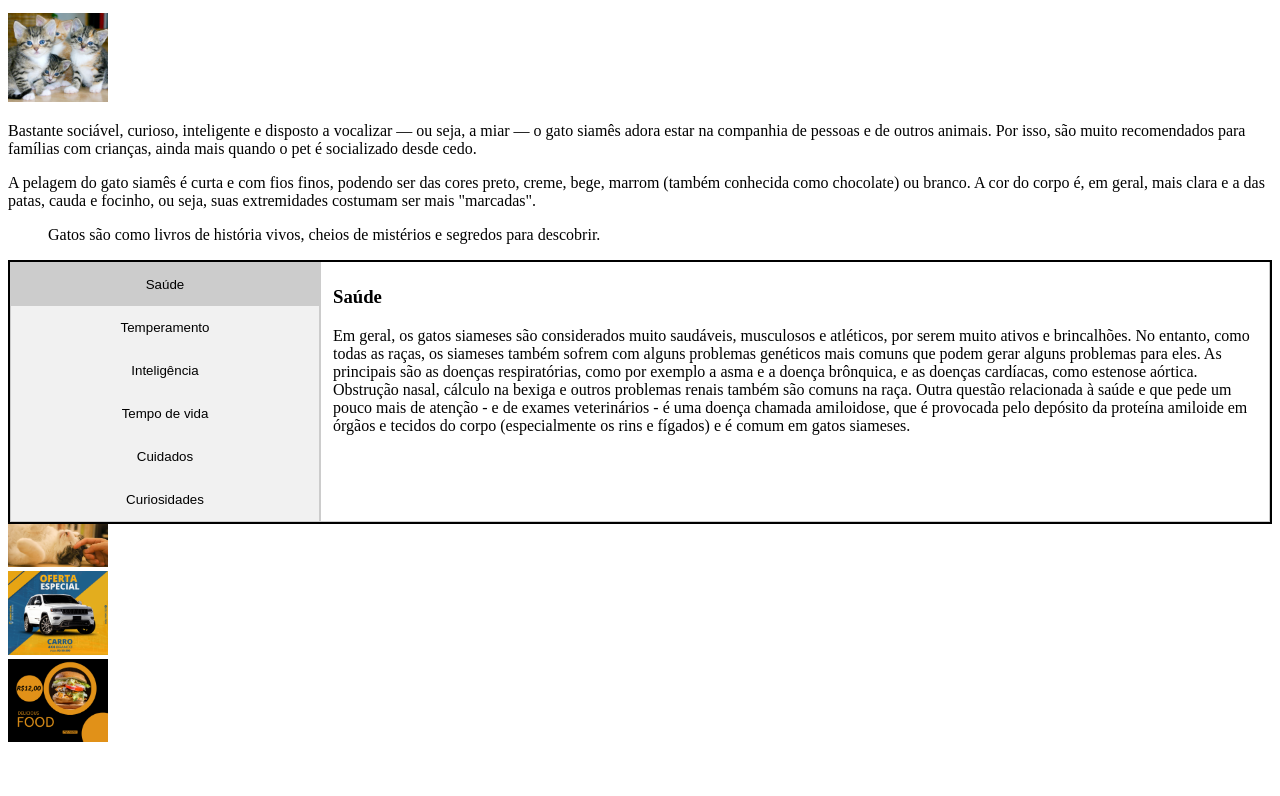
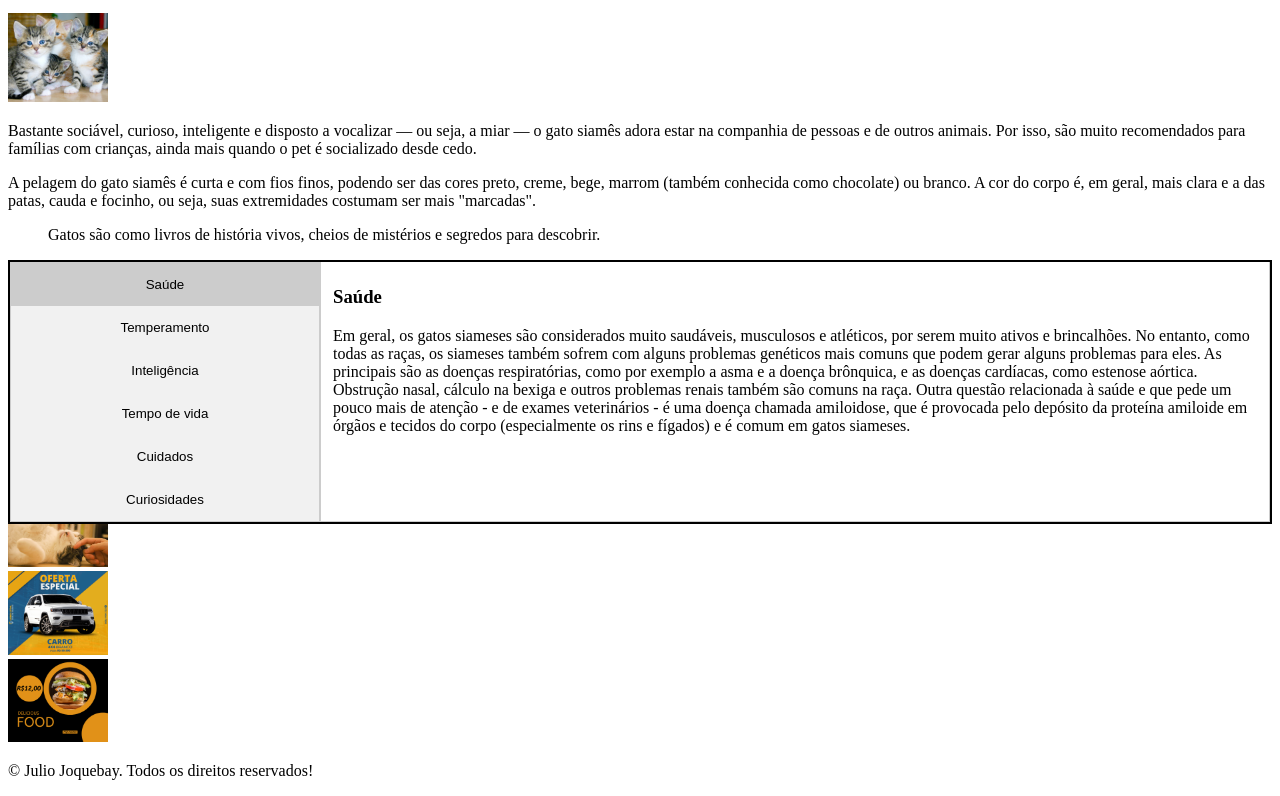
Before and after one commit to joqbay-developer/animal-webpageproject-withgridlayout, a plain HTML site: page index.html in a window 1280 px wide. Shown: the part 1109-1905 px from the top of the page. Before the commit the page ends 1863 px from the top, so only its background shows below. Drawn offline with Linux system fonts and the light colour scheme.

Commit message:
added footer

```diff
--- a/index.html
+++ b/index.html
@@ -9,7 +9,7 @@
 </head>
 <body>
 
-    <div class="container-page1">
+    <div class="structure-container">
         <nav class="nav">
             <a class="logo" href="index.html">
                 <img src="./assets/images/animal.svg" alt="Logo Animal">
@@ -181,6 +181,10 @@
                 <img src="./assets/images/food-ads.png" alt="Anúncios">
             </div>
         </aside>
+
+        <footer class="footer">
+            <p>&copy; Julio Joquebay. Todos os direitos reservados!</p>
+        </footer>
     </div>
 </body>
 </html>
```
